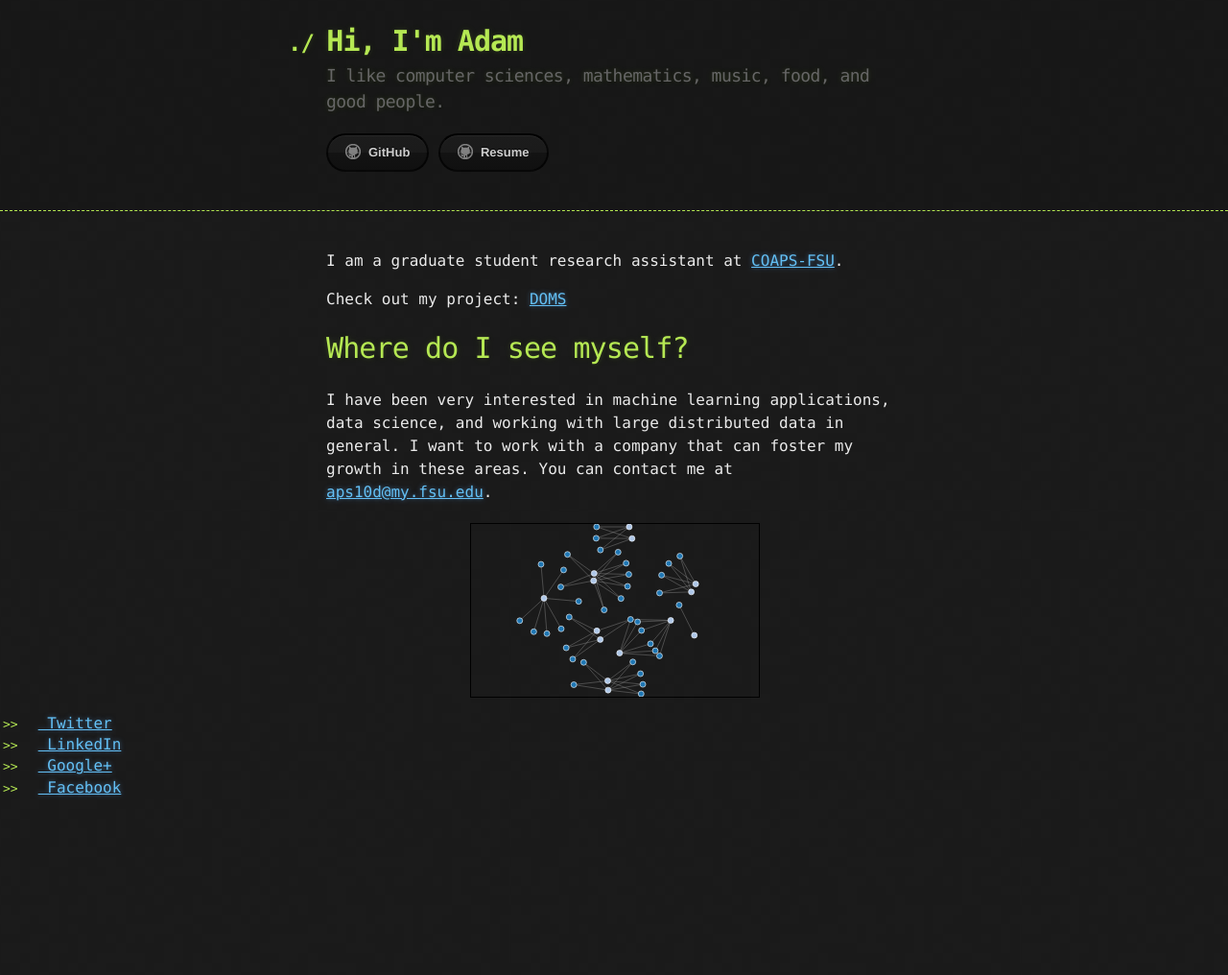
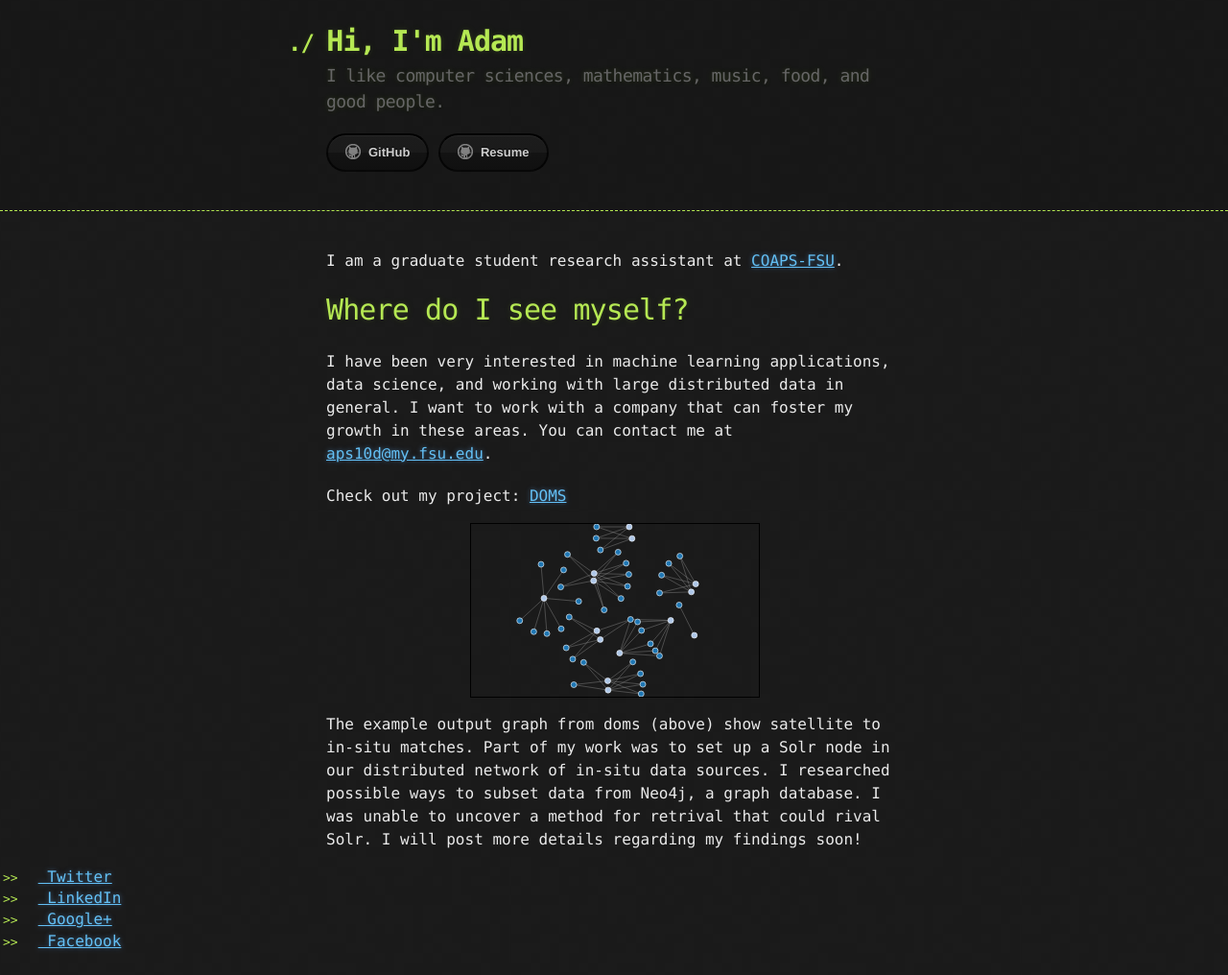
Before and after one commit to spanishgum/spanishgum.github.io, a Jekyll site: the page built from index.md, in a window 1280 px wide. Shown: the whole page at 96% size. Built offline with Jekyll 4.4.1, drawn with Linux system fonts in a browser that asks for light colours; before the commit the page ends 900 px from its top, so only the background shows below that.

Commit message:
Updated index.md and default.html files to put more content.

```diff
--- a/_layouts/default.html
+++ b/_layouts/default.html
@@ -40,10 +40,16 @@
              <section id="main_content">
                 {{ content }}
              </section>
+            Check out my project: <a href="http://doms.coaps.fsu.edu/">DOMS</a>
             <center>
             <div class="chart-container">
             </div>
             </center>
+            The example output graph from doms (above) show satellite to in-situ matches.
+            Part of my work was to set up a Solr node in our distributed network of in-situ data sources.
+            I researched possible ways to subset data from Neo4j, a graph database.
+            I was unable to uncover a method for retrival that could rival Solr.
+            I will post more details regarding my findings soon!
         </div>
 
         {% if site.google_analytics %}
```
Also changed, not shown: index.md (+0 -2 lines).
